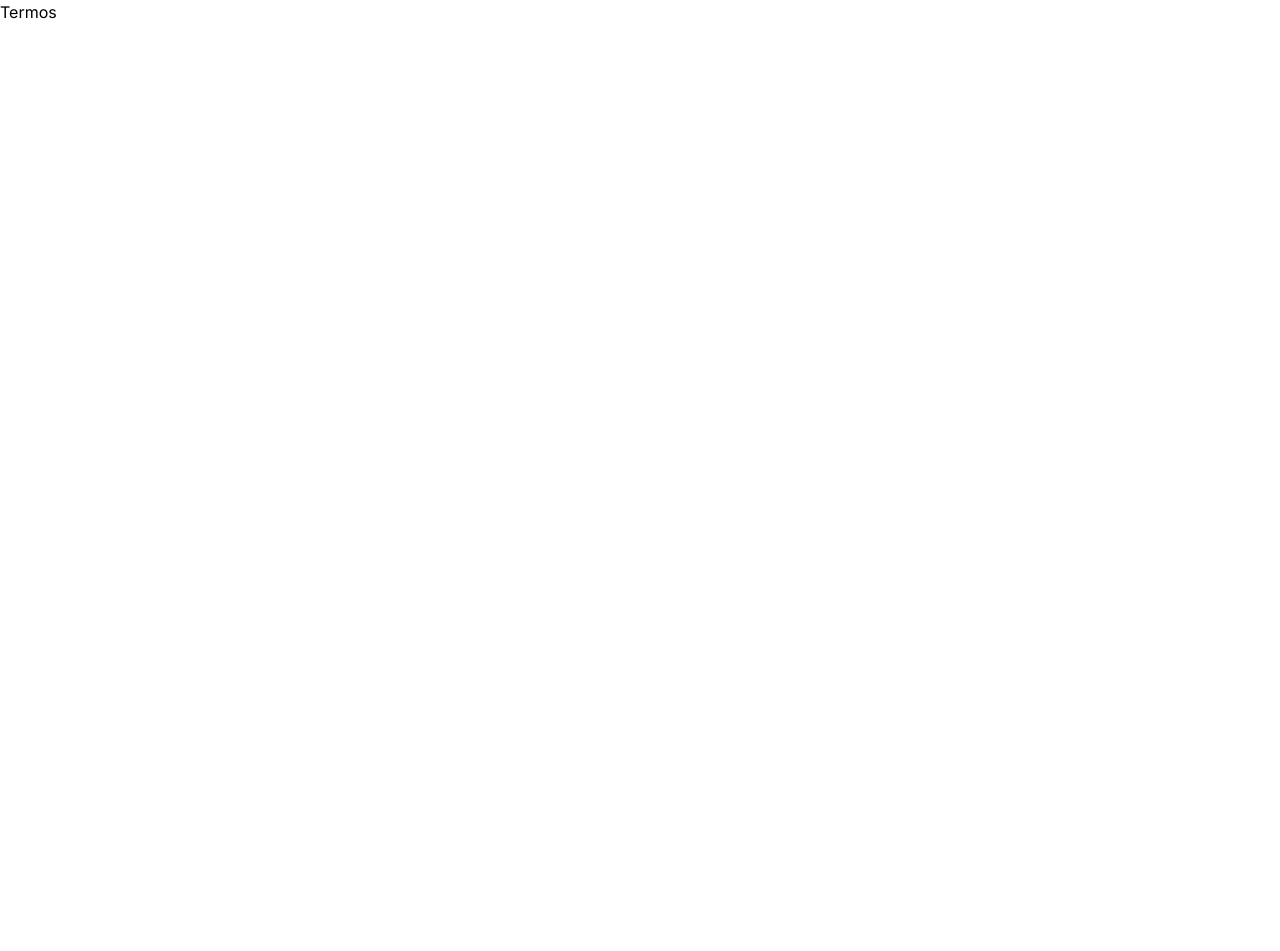
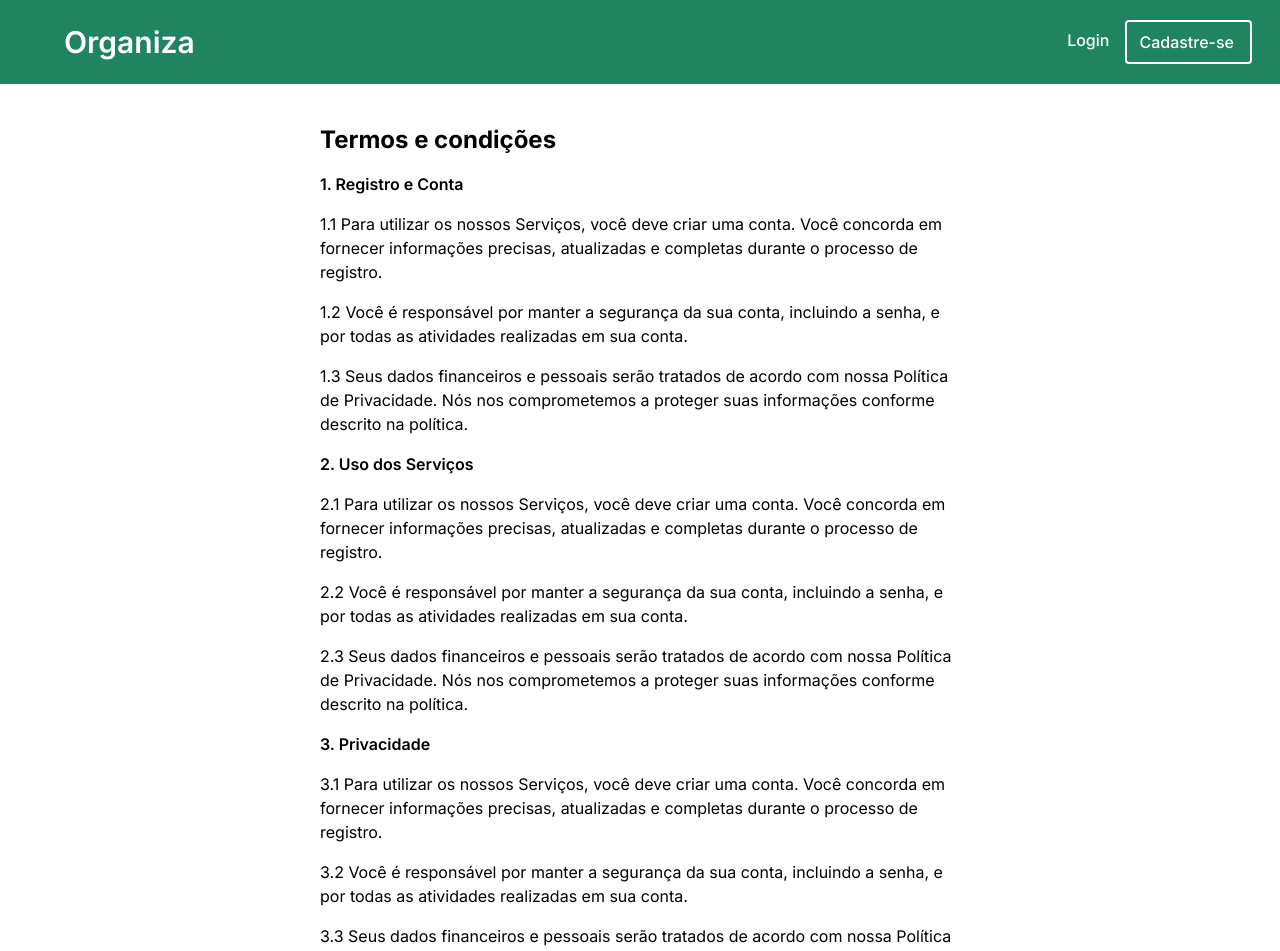
Before and after one commit to gaabrieltorres7/frontend-organiza, a Next.js app: page /termos in a window 1280 px wide. Shown: the top 951 px of the page. Before the commit the page ends 800 px from the top, so only its background shows below. Built offline with nearby package versions, Linux system fonts and the light colour scheme.

Commit message:
add termos

```diff
--- a/src/app/termos/page.jsx
+++ b/src/app/termos/page.jsx
@@ -1,8 +1,33 @@
+import Footer from "@/components/Footer";
+import HeaderC from "@/components/home/HeaderC";
+
 export default function Termos() {
 
   return (
     <>
-      <p>Termos</p>
+      <HeaderC />
+      <div className="py-10 px-12 sm:px-28 md:px-48 lg:px-60 xl:px-80">
+        <h1 className="font-bold text-2xl">Termos e condições</h1>
+        <div className="mt-4">
+          <h2 className="font-semibold mb-4">1. Registro e Conta</h2>
+          <p className="mb-4">1.1 Para utilizar os nossos Serviços, você deve criar uma conta. Você concorda em fornecer informações precisas, atualizadas e completas durante o processo de registro.</p>
+          <p className="mb-4">1.2 Você é responsável por manter a segurança da sua conta, incluindo a senha, e por todas as atividades realizadas em sua conta.</p>
+          <p>1.3  Seus dados financeiros e pessoais serão tratados de acordo com nossa Política de Privacidade. Nós nos comprometemos a proteger suas informações conforme descrito na política.</p>
+        </div>
+        <div className="mt-4">
+          <h2 className="font-semibold mb-4">2. Uso dos Serviços</h2>
+          <p className="mb-4">2.1 Para utilizar os nossos Serviços, você deve criar uma conta. Você concorda em fornecer informações precisas, atualizadas e completas durante o processo de registro.</p>
+          <p className="mb-4">2.2 Você é responsável por manter a segurança da sua conta, incluindo a senha, e por todas as atividades realizadas em sua conta.</p>
+          <p>2.3  Seus dados financeiros e pessoais serão tratados de acordo com nossa Política de Privacidade. Nós nos comprometemos a proteger suas informações conforme descrito na política.</p>
+        </div>
+        <div className="mt-4">
+          <h2 className="font-semibold mb-4">3. Privacidade</h2>
+          <p className="mb-4">3.1 Para utilizar os nossos Serviços, você deve criar uma conta. Você concorda em fornecer informações precisas, atualizadas e completas durante o processo de registro.</p>
+          <p className="mb-4">3.2 Você é responsável por manter a segurança da sua conta, incluindo a senha, e por todas as atividades realizadas em sua conta.</p>
+          <p>3.3  Seus dados financeiros e pessoais serão tratados de acordo com nossa Política de Privacidade. Nós nos comprometemos a proteger suas informações conforme descrito na política.</p>
+        </div>
+      </div>
+      <Footer />
     </>
   )
 }
```
